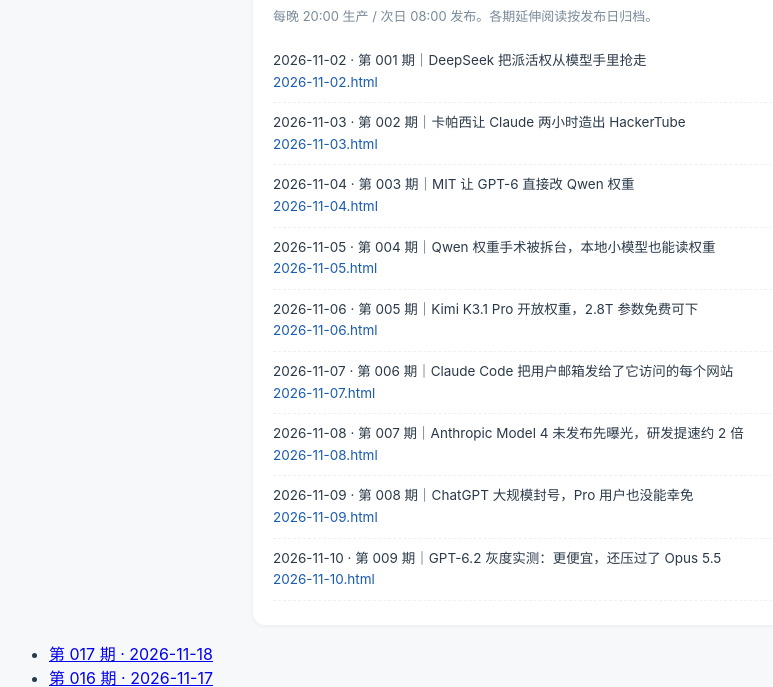
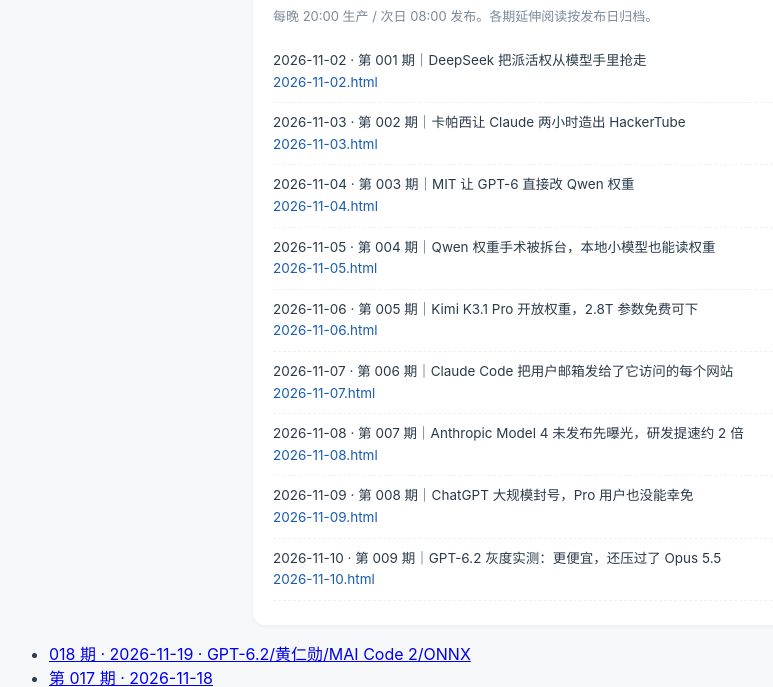
Before and after one commit to yeLccccc/agent-memory-refs, a plain HTML site: page hotspot/index.html in a window 1280 px wide. Shown: the part 119-806 px from the top of the page, without its empty margins (7-780 px from the left). Drawn offline with Linux system fonts and the light colour scheme.

Commit message:
hotspot index +018

```diff
--- a/hotspot/index.html
+++ b/hotspot/index.html
@@ -33,6 +33,7 @@
   </div>
 </div>
 <ul>
+<li><a href="2026-11-19.html">018 期 · 2026-11-19 · GPT-6.2/黄仁勋/MAI Code 2/ONNX</a></li>
 <li><a href="2026-11-18.html">第 017 期 · 2026-11-18</a></li>
 <li><a href="2026-11-17.html">第 016 期 · 2026-11-17</a></li>
 <li><a href="2026-11-16.html">第 015 期 · 2026-11-16</a></li>
```
